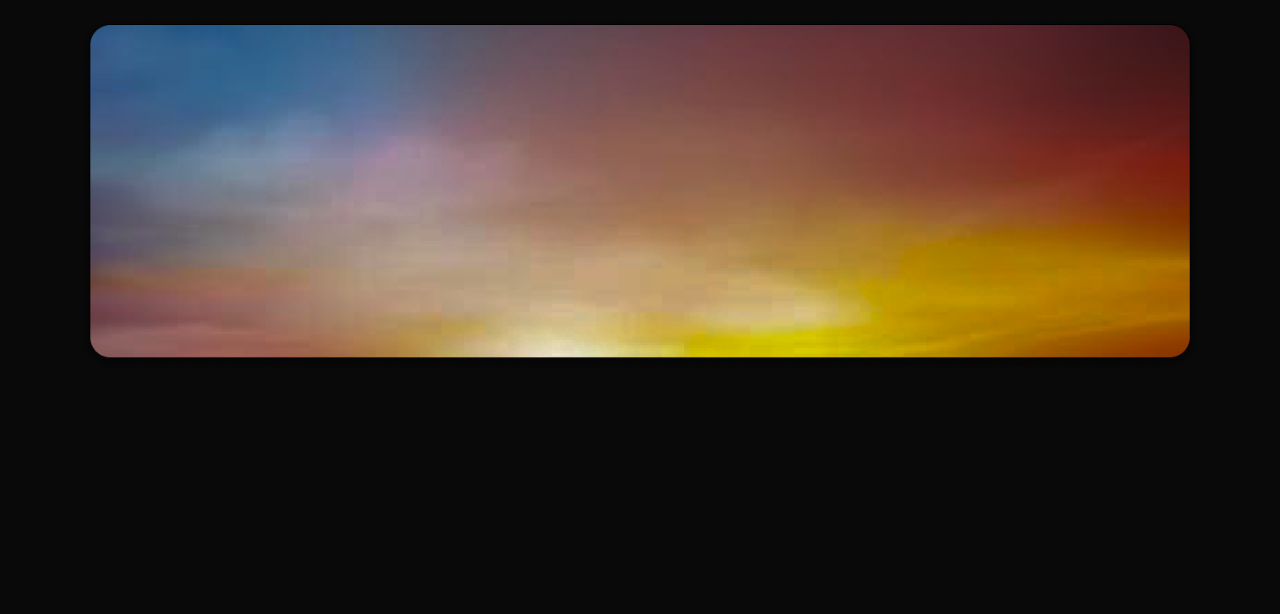
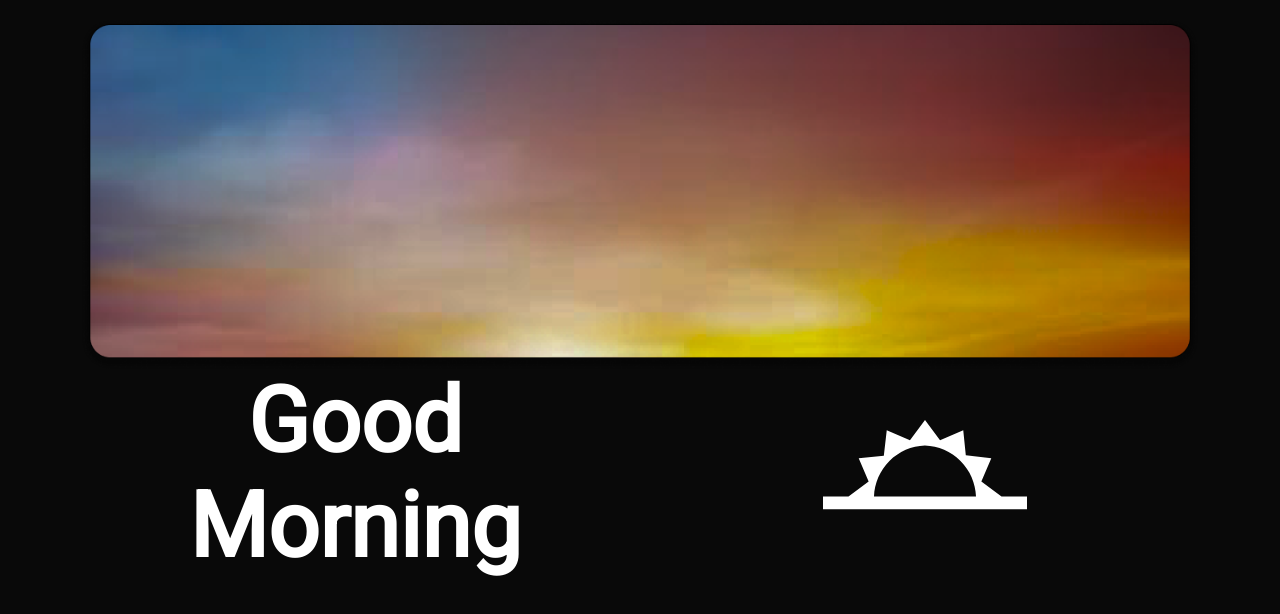
Before and after one commit to DinosaurPotato534/Attendex-Site, a React (Vite) app in the folder Attendex/: page / in a window 1280 px wide. Shown: the top 614 px of the page. Built offline with nearby package versions, Linux system fonts and the light colour scheme.

Commit message:
e
done editing, this is all finns problem now

```diff
--- a/Attendex/src/components/LandingMorning.tsx
+++ b/Attendex/src/components/LandingMorning.tsx
@@ -7,6 +7,14 @@
         <div className="row">
           <div className="text-center">
             <img src="/sunrise.png" className="img-fluid image" />
+            <div className="row">
+              <div className="col">
+                <h1 className="text">Good Morning</h1>
+              </div>
+              <div className="col">
+                <img src="/morning.svg" />
+              </div>
+            </div>
           </div>
         </div>
       </div>
--- a/Attendex/src/components/styles/Landing.css
+++ b/Attendex/src/components/styles/Landing.css
@@ -2,3 +2,12 @@
    margin-top: 20px;
    pointer-events: none;
 }
+
+.text {
+   font-family: 'Roboto', sans-serif;
+   font-size: 90px;
+   font-style: normal;
+   font-weight: 700;
+   line-height: normal;
+   color: white;
+}
--- a/Attendex/src/index.css
+++ b/Attendex/src/index.css
@@ -1,3 +1,5 @@
+@import url('https://fonts.googleapis.com/css2?family=Roboto&display=swap');
+
 body {
   background: #090909;
 }
```
Also changed, not shown: Attendex/public/morning.svg (added).
